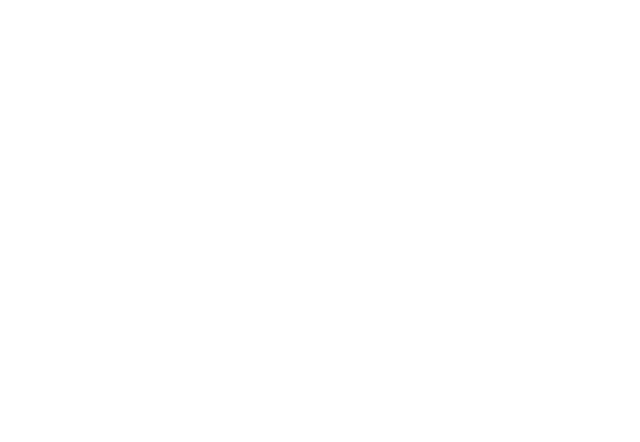
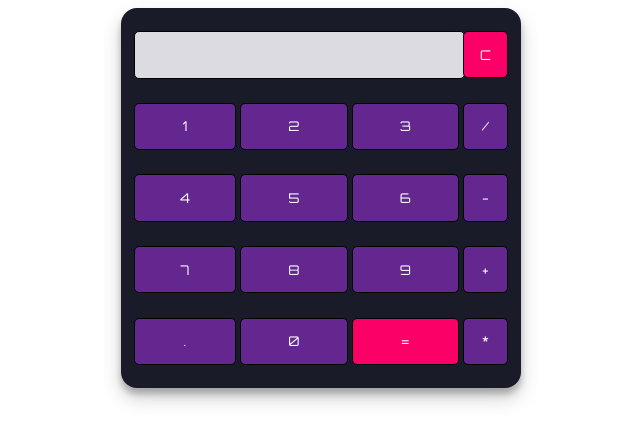
Before and after one commit to acciojob/calculator-avipandit, a website: page main.html in a window 1280 px wide. Shown: the whole page, without its empty margins (319-959 px from the left). Drawn offline with Linux system fonts and the light colour scheme.

Commit message:
created a submission

```diff
--- a/main.html
+++ b/main.html
@@ -8,6 +8,41 @@
 
 <body>
 	<!-- the entire body must be written by student -->
+	<table class="calculator">
+    <tr>
+      <td colspan="3"> <input class="display-box" type="text" id="input" disabled /> </td>
+
+      <!-- clearScreen() function clears all the values -->
+      <td> <input type="button" value="C" onclick="clearScreen()" id="clr" /> </td>
+    </tr>
+    <tr>
+      <!-- display() function displays the value of clicked button -->
+      <td> <input type="button" value="1" onclick="display('1')" id="block1" /> </td>
+      <td> <input type="button" value="2" onclick="display('2')" id="block2" /> </td>
+      <td> <input type="button" value="3" onclick="display('3')" id="block3" /> </td>
+      <td> <input type="button" value="/" onclick="display('/')" id="divide" /> </td>
+    </tr>
+    <tr>
+      <td> <input type="button" value="4" onclick="display('4')" id="block4" /> </td>
+      <td> <input type="button" value="5" onclick="display('5')" id="block5" /> </td>
+      <td> <input type="button" value="6" onclick="display('6')" id="block6" /> </td>
+      <td> <input type="button" value="-" onclick="display('-')" id="minus" /> </td>
+    </tr>
+    <tr>
+      <td> <input type="button" value="7" onclick="display('7')" id="block7" /> </td>
+      <td> <input type="button" value="8" onclick="display('8')" id="block8" /> </td>
+      <td> <input type="button" value="9" onclick="display('9')" id="block9" /> </td>
+      <td> <input type="button" value="+" onclick="display('+')" id="plus" /> </td>
+    </tr>
+    <tr>
+      <td> <input type="button" value="." onclick="display('.')" id="dot" /> </td>
+      <td> <input type="button" value="0" onclick="display('0')" id="block0" /> </td>
+
+      <!-- calculate() function evaluates the mathematical expression -->
+      <td> <input type="button" value="=" onclick="calculate()" id="ans" /> </td>
+      <td> <input type="button" value="*" onclick="display('*')" id="multiply" /> </td>
+    </tr>
+  </table>
     <script type="text/javascript" src="./script.js">
 </script>
 
--- a/script.js
+++ b/script.js
@@ -1 +1,16 @@
-//your code here
+// This function clear all the values
+function clearScreen() {
+    document.getElementById("input").value = "";
+    }
+
+    // This function display values
+    function display(value) {
+    document.getElementById("input").value += value;
+    }
+
+    // This function evaluates the expression and returns result
+    function calculate() {
+    var p = document.getElementById("input").value;
+    var q = eval(p);
+    document.getElementById("input").value = q;
+    }
--- a/styles.css
+++ b/styles.css
@@ -1,2 +1,46 @@
+@import url('https://fonts.googleapis.com/css2?family=Orbitron&display=swap');
 
-/* Your CSS Code here. */
+.calculator {
+padding: 10px;
+border-radius: 1em;
+height: 380px;
+width: 400px;
+margin: auto;
+background-color: #191b28;
+box-shadow: rgba(0, 0, 0, 0.19) 0px 10px 20px, rgba(0, 0, 0, 0.23) 0px 6px 6px;
+}
+
+.display-box {
+font-family: 'Orbitron', sans-serif;
+background-color: #dcdbe1;
+border: solid black 0.5px;
+color: black;
+border-radius: 5px;
+width: 100%;
+height: 65%;
+}
+
+#clr {
+background-color: #fb0066;
+}
+#ans{
+    background-color: #fb0066;
+}
+
+input[type=button] {
+font-family: 'Orbitron', sans-serif;
+background-color: #64278f;
+color: white;
+border: solid black 0.5px;
+width: 100%;
+border-radius: 5px;
+height: 70%;
+outline: none;
+}
+
+input:active[type=button] {
+background: #e5e5e5;
+-webkit-box-shadow: inset 0px 0px 5px #c1c1c1;
+-moz-box-shadow: inset 0px 0px 5px #c1c1c1;
+box-shadow: inset 0px 0px 5px #c1c1c1;
+}
```
